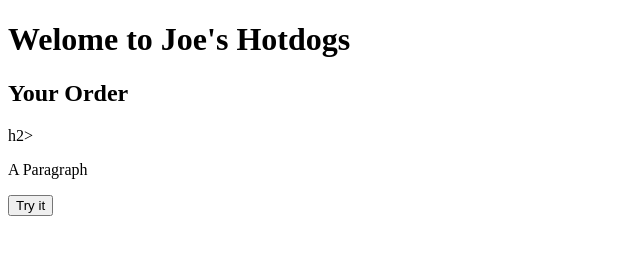
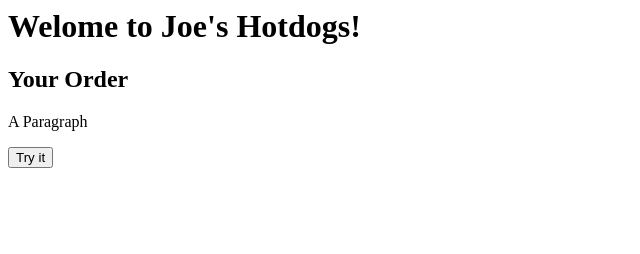
Before and after one commit to panibhengsri/JoesHotdogs, a plain HTML site: page index.html in a window 1280 px wide. Shown: the whole page, without its empty margins (0-640 px from the left). Drawn offline with Linux system fonts and the light colour scheme.

Commit message:
linking js

```diff
--- a/index.html
+++ b/index.html
@@ -1,9 +1,10 @@
+<script src="myscripts.js"></script>
 <!DOCTYPE html>
 <html>
 <body>
 
-<h1>Welome to Joe's Hotdogs</h1>
-<h2>Your Order</h2>h2>
+<h1>Welome to Joe's Hotdogs!</h1>
+<h2>Your Order</h2>
 
 <p id="demo">A Paragraph</p>
 <button type="button" onclick="myFunction()">Try it</button>
```
